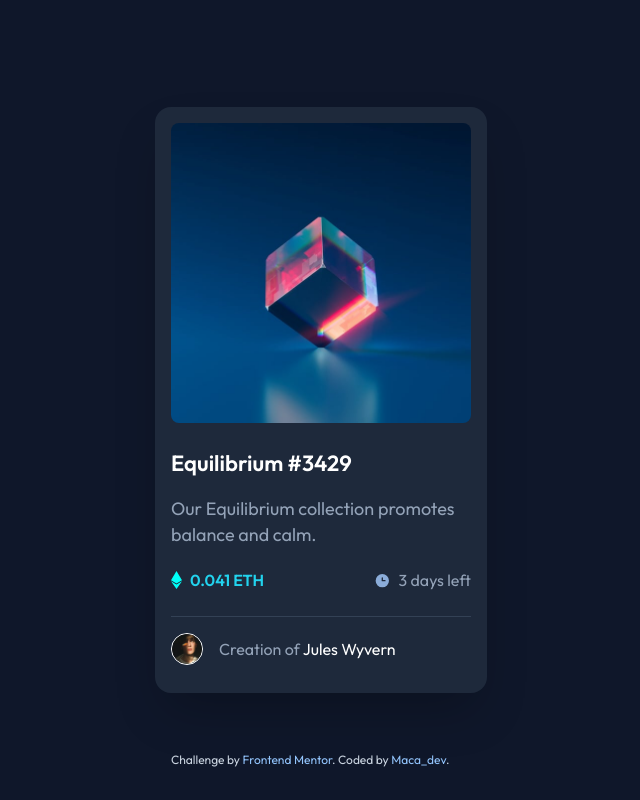
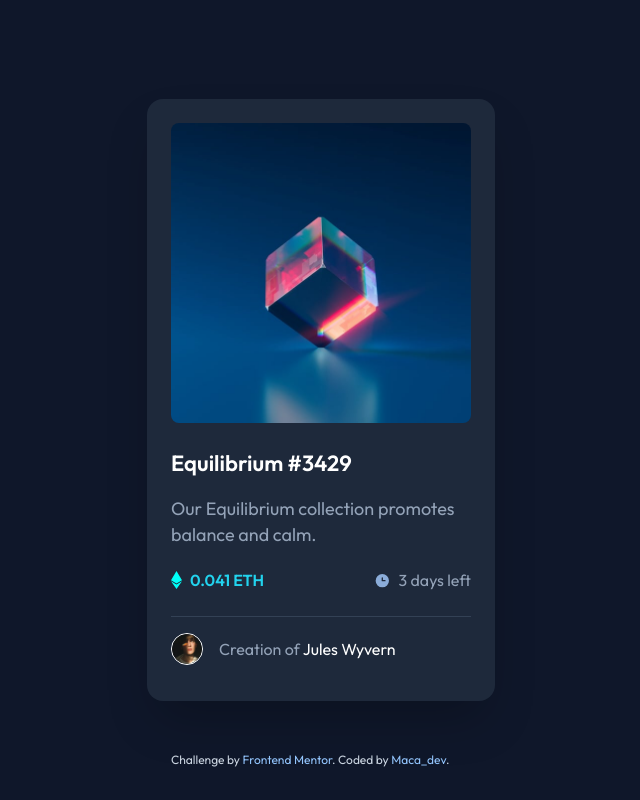
Before and after one commit to macauy/nft-card-component, a plain HTML site: page index.html in a window 1280 px wide. Shown: the whole page, without its empty margins (319-959 px from the left). Drawn offline with nearby package versions, Linux system fonts and the light colour scheme.

Commit message:
adjustments

```diff
--- a/index.html
+++ b/index.html
@@ -14,7 +14,7 @@
   </head>
 
   <body class="font-[Outfit] bg-slate-900 flex justify-center items-center min-h-screen">
-    <main class="max-w-sm bg-slate-800 p-4 mx-2 text-slate-400 rounded-2xl shadow-[0px_25px_50px_-12px_rgba(0,0,0,0.25)]">
+    <main class="max-w-sm bg-slate-800 p-6 mx-2 text-slate-400 rounded-2xl shadow-[0px_25px_50px_-12px_rgba(0,0,0,0.25)]">
       <section class="max-w-[300px]">
         <div class="relative group">
           <img class="rounded-lg w-full mx-auto" src="./images/image-equilibrium.jpg" alt="Imagen del NFT Equilibrium" />
```
